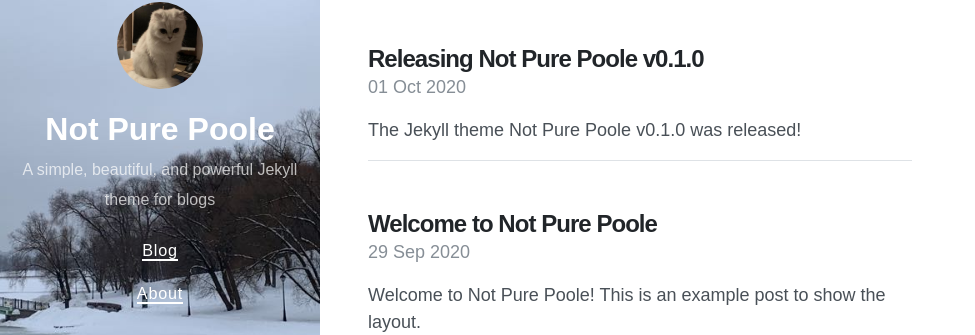
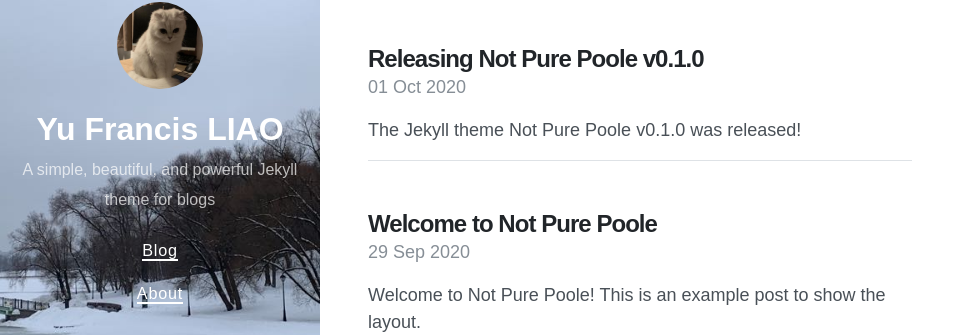
Before and after one commit to yufrancisliao/yufrancisliao.github.io, a Jekyll site: the page built from index.html, in a window 1280 px wide. Shown: the part 254-589 px from the top of the page, without its empty margins (0-975 px from the left). Built offline with Jekyll 4.4.1, drawn with Linux system fonts in a browser that asks for light colours; nearby versions of some CDN libraries; the list of posts is cut into pages by our own code.

Commit message:
Update _config.yml

```diff
--- a/_config.yml
+++ b/_config.yml
@@ -1,7 +1,7 @@
 # Setup
-title: Not Pure Poole
+title: Yu Francis LIAO
 description: A simple, beautiful, and powerful Jekyll theme for blogs
-url: https://vszhub.github.io
+url: https://yufrancisliao.github.io
 avatar: /avatar.jpeg
 paginate: 5
 permalink: pretty
```
